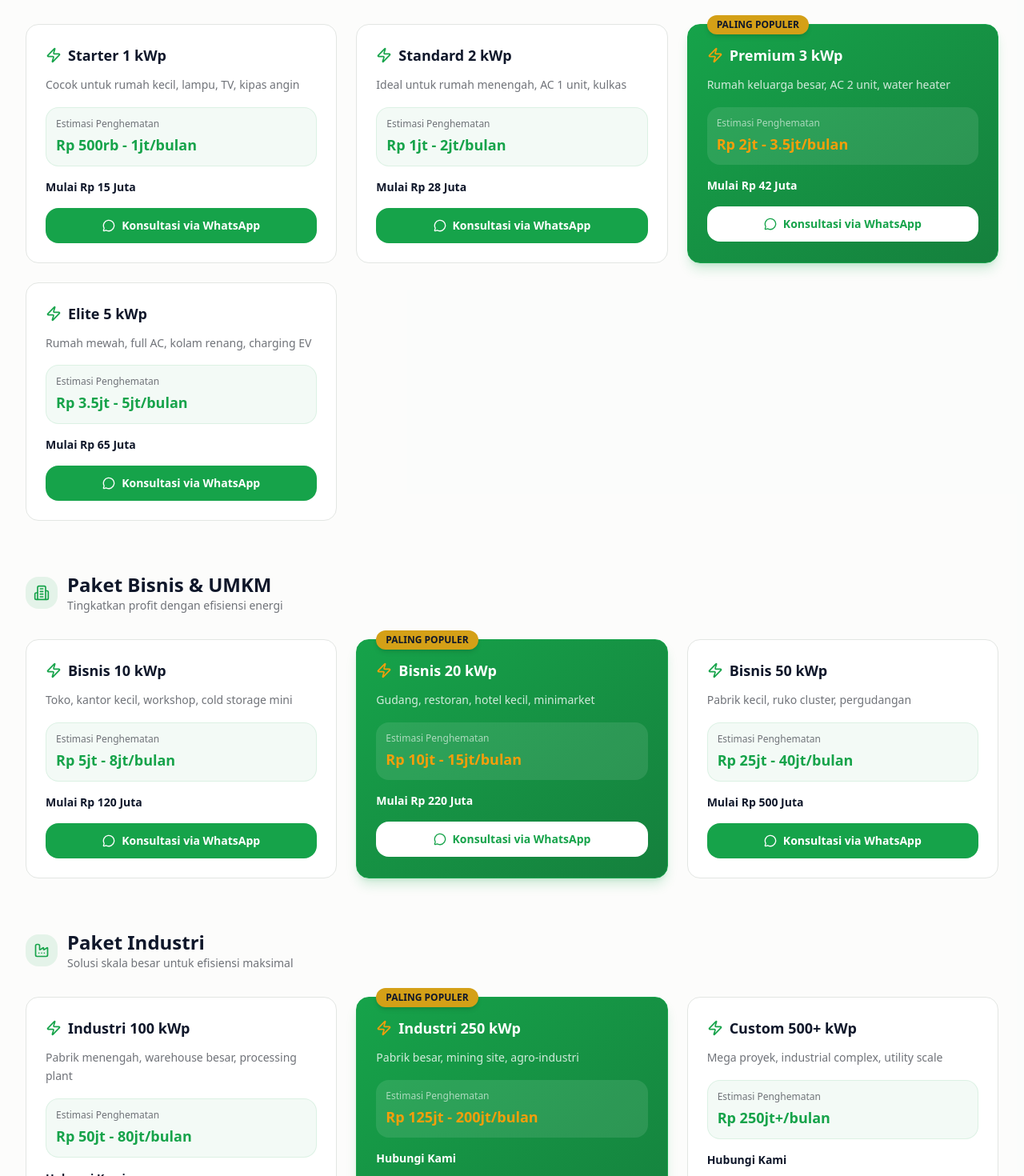
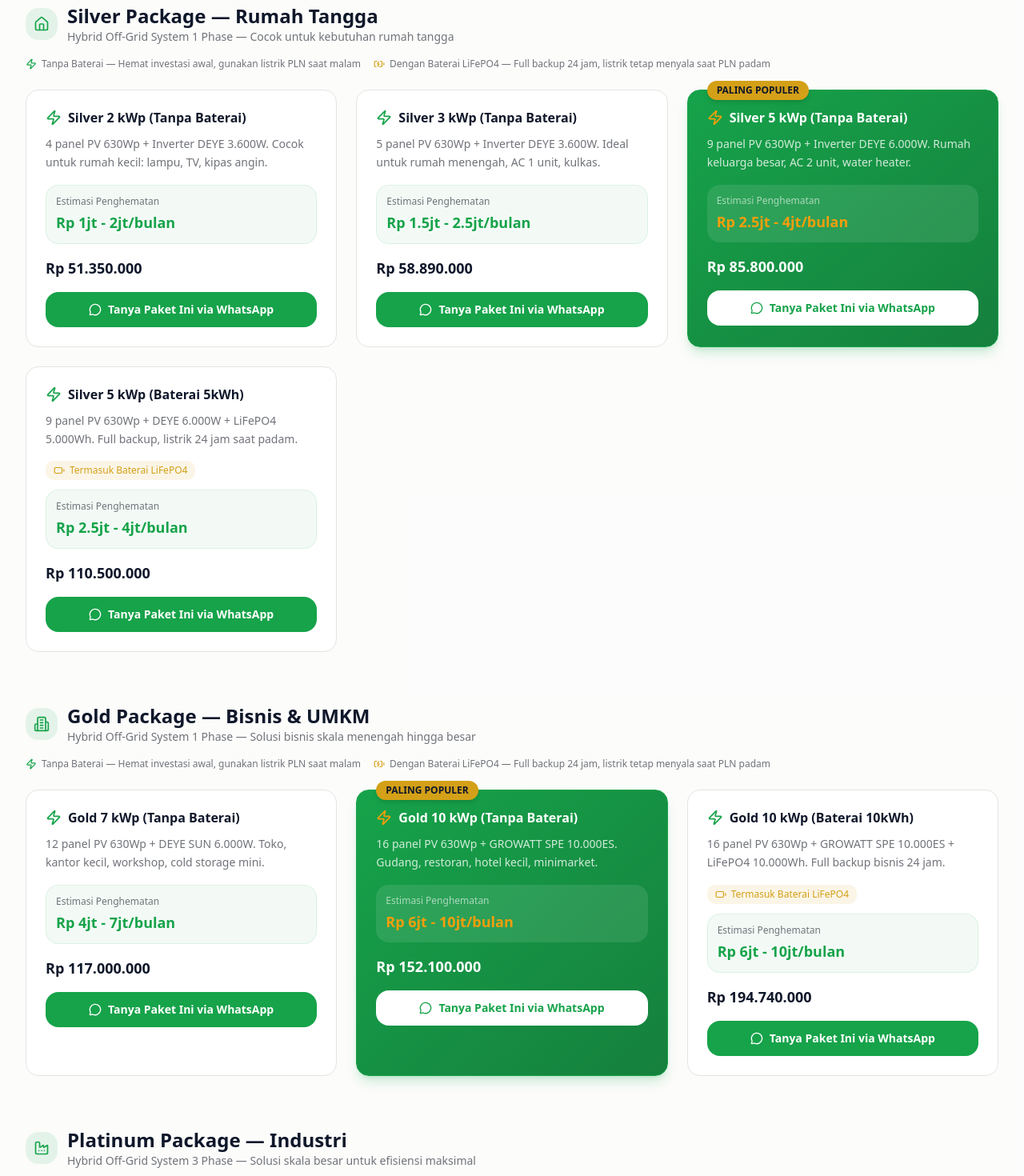
Before and after one commit to desvandi/jambisolarpanel, a Next.js app: page / in a window 1280 px wide. Shown: the part 2940-4410 px from the top of the page at 80% size. Built offline with nearby package versions, Linux system fonts and the light colour scheme.

Commit message:
0364b54e-a777-4ab1-bb27-f5dca8d17727

```diff
--- a/src/components/landing/ComparisonSection.tsx
+++ b/src/components/landing/ComparisonSection.tsx
@@ -5,7 +5,7 @@ import { useRef, useState } from "react";
 import { BarChart3, Zap, Battery, Plug } from "lucide-react";
 
 const WA_LINK =
-  "https://wa.me/6281328190707?text=Halo%20PT.%20Jaya%20Mandiri%20Smart%20Energy,%20saya%20tertarik%20konsultasi%20panel%20surya";
+  "https://wa.me/6281328190707?text=Halo%20PT.%20Jaya%20Mandiri%20Smart%20Energy,%20saya%20telah%20melihat%20perbandingan%20PLN%20vs%20Panel%20Surya%20di%20website%20anda%20dan%20ingin%20beralih%20ke%20panel%20surya";
 
 const comparisons = [
   {
--- a/src/components/landing/ExitIntentPopup.tsx
+++ b/src/components/landing/ExitIntentPopup.tsx
@@ -4,7 +4,7 @@ import { useState, useEffect, useCallback } from "react";
 import { X, MessageCircle, Gift } from "lucide-react";
 
 const WA_LINK =
-  "https://wa.me/6281328190707?text=Halo%20PT.%20Jaya%20Mandiri%20Smart%20Energy,%20saya%20tertarik%20promo%20konsultasi%20gratis%20panel%20surya";
+  "https://wa.me/6281328190707?text=Halo%20PT.%20Jaya%20Mandiri%20Smart%20Energy,%20saya%20tertarik%20dengan%20penawaran%20diskon%20spesial%20panel%20surya%20yang%20tampil%20di%20popup%20website%20anda";
 
 export function ExitIntentPopup() {
   const [show, setShow] = useState(false);
--- a/src/components/landing/FloatingButtons.tsx
+++ b/src/components/landing/FloatingButtons.tsx
@@ -4,7 +4,7 @@ import { useState, useEffect } from "react";
 import { ArrowUp, Phone, MessageCircle } from "lucide-react";
 
 const WA_LINK =
-  "https://wa.me/6281328190707?text=Halo%20PT.%20Jaya%20Mandiri%20Smart%20Energy,%20saya%20tertarik%20konsultasi%20panel%20surya";
+  "https://wa.me/6281328190707?text=Halo%20PT.%20Jaya%20Mandiri%20Smart%20Energy,%20saya%20tertarik%20konsultasi%20panel%20surya%20(melalui%20tombol%20WhatsApp%20mengambang)";
 
 export function FloatingButtons() {
   const [showScroll, setShowScroll] = useState(false);
@@ -57,7 +57,9 @@ export function FloatingButtons() {
 
         {/* Call Button */}
         <a
-          href="tel:+6281328190707"
+          href="https://wa.me/6281328190707?text=Halo%20PT.%20Jaya%20Mandiri%20Smart%20Energy,%20saya%20ingin%20menghubungi%20anda%20melalui%20tombol%20telepon%20di%20website"
+          target="_blank"
+          rel="noopener noreferrer"
           className="group flex items-center gap-3"
         >
           <span className="hidden sm:block px-4 py-2 bg-white dark:bg-navy text-navy dark:text-white text-sm font-semibold rounded-xl shadow-lg border border-border whitespace-nowrap opacity-0 group-hover:opacity-100 -translate-x-4 group-hover:translate-x-0 transition-all duration-300">
--- a/src/components/landing/Footer.tsx
+++ b/src/components/landing/Footer.tsx
@@ -3,30 +3,31 @@
 import { ThemeToggle } from "./ThemeToggle";
 import Image from "next/image";
 
-const WA_LINK =
-  "https://wa.me/6281328190707?text=Halo%20PT.%20Jaya%20Mandiri%20Smart%20Energy,%20saya%20tertarik%20konsultasi%20panel%20surya";
+function wa(text: string) {
+  return `https://wa.me/6281328190707?text=${encodeURIComponent(text)}`;
+}
 
-const footerLinks = {
+const footerLinks: Record<string, { label: string; msg: string }[]> = {
   Layanan: [
-    "PLTS Off-Grid",
-    "PLTS Hybrid",
-    "PLTS On-Grid",
-    "Solar Water Pump",
-    "Maintenance & Service",
+    { label: "PLTS Off-Grid", msg: "Halo PT. Jaya Mandiri Smart Energy, saya tertarik dengan layanan PLTS Off-Grid untuk area tanpa PLN" },
+    { label: "PLTS Hybrid", msg: "Halo PT. Jaya Mandiri Smart Energy, saya tertarik dengan layanan PLTS Hybrid (PLN + Solar + Baterai)" },
+    { label: "PLTS On-Grid", msg: "Halo PT. Jaya Mandiri Smart Energy, saya tertarik dengan layanan PLTS On-Grid (terhubung PLN)" },
+    { label: "Solar Water Pump", msg: "Halo PT. Jaya Mandiri Smart Energy, saya tertarik dengan Solar Water Pump / pompa air tenaga surya" },
+    { label: "Maintenance & Service", msg: "Halo PT. Jaya Mandiri Smart Energy, saya ingin mengetahui layanan maintenance dan service panel surya" },
   ],
   Solusi: [
-    "Rumah Tangga",
-    "Bisnis & UMKM",
-    "Perkebunan",
-    "Industri",
-    "Institusi",
+    { label: "Rumah Tangga", msg: "Halo PT. Jaya Mandiri Smart Energy, saya tertarik solusi panel surya untuk rumah tangga" },
+    { label: "Bisnis & UMKM", msg: "Halo PT. Jaya Mandiri Smart Energy, saya tertarik solusi panel surya untuk bisnis / UMKM" },
+    { label: "Perkebunan", msg: "Halo PT. Jaya Mandiri Smart Energy, saya tertarik solusi panel surya untuk perkebunan / kebun" },
+    { label: "Industri", msg: "Halo PT. Jaya Mandiri Smart Energy, saya tertarik solusi panel surya untuk industri" },
+    { label: "Institusi", msg: "Halo PT. Jaya Mandiri Smart Energy, saya tertarik solusi panel surya untuk institusi (sekolah, masjid, kantor desa)" },
   ],
   Perusahaan: [
-    "Tentang Kami",
-    "Portofolio",
-    "Testimoni",
-    "Karir",
-    "Kontak",
+    { label: "Tentang Kami", msg: "Halo PT. Jaya Mandiri Smart Energy, saya ingin mengetahui lebih lanjut tentang perusahaan anda" },
+    { label: "Portofolio", msg: "Halo PT. Jaya Mandiri Smart Energy, saya ingin melihat portofolio proyek yang sudah dikerjakan" },
+    { label: "Testimoni", msg: "Halo PT. Jaya Mandiri Smart Energy, saya ingin mengetahui testimoni dari pelanggan anda" },
+    { label: "Karir", msg: "Halo PT. Jaya Mandiri Smart Energy, saya ingin mengetahui karir / lowongan pekerjaan di perusahaan anda" },
+    { label: "Kontak & Alamat", msg: "Halo PT. Jaya Mandiri Smart Energy, saya ingin mengetahui alamat dan kontak anda" },
   ],
 };
 
@@ -63,7 +64,7 @@ export function Footer() {
             </p>
             <div className="flex gap-2">
               <a
-                href={WA_LINK}
+                href={wa("Halo PT. Jaya Mandiri Smart Energy, saya menghubungi dari WhatsApp di footer website")}
                 target="_blank"
                 rel="noopener noreferrer"
                 className="w-9 h-9 rounded-lg bg-white/10 hover:bg-solar flex items-center justify-center transition-colors"
@@ -100,12 +101,14 @@ export function Footer() {
               <h4 className="text-sm font-bold text-white mb-4">{title}</h4>
               <ul className="space-y-2.5">
                 {links.map((link) => (
-                  <li key={link}>
+                  <li key={link.label}>
                     <a
-                      href="#"
+                      href={wa(link.msg)}
+                      target="_blank"
+                      rel="noopener noreferrer"
                       className="text-sm text-white/50 hover:text-solar-light transition-colors"
                     >
-                      {link}
+                      {link.label}
                     </a>
                   </li>
                 ))}
@@ -122,13 +125,17 @@ export function Footer() {
           </p>
           <div className="flex items-center gap-4">
             <a
-              href="#"
+              href={wa("Halo PT. Jaya Mandiri Smart Energy, saya ingin mengetahui kebijakan privasi perusahaan anda")}
+              target="_blank"
+              rel="noopener noreferrer"
               className="text-xs text-white/40 hover:text-white/60 transition-colors"
             >
               Privacy Policy
             </a>
             <a
-              href="#"
+              href={wa("Halo PT. Jaya Mandiri Smart Energy, saya ingin mengetahui syarat dan ketentuan layanan anda")}
+              target="_blank"
+              rel="noopener noreferrer"
               className="text-xs text-white/40 hover:text-white/60 transition-colors"
             >
               Terms of Service
--- a/src/components/landing/HeroSection.tsx
+++ b/src/components/landing/HeroSection.tsx
@@ -4,8 +4,8 @@ import { useEffect, useRef, useState } from "react";
 import Image from "next/image";
 import { motion } from "framer-motion";
 
-const WA_LINK =
-  "https://wa.me/6281328190707?text=Halo%20PT.%20Jaya%20Mandiri%20Smart%20Energy,%20saya%20tertarik%20konsultasi%20panel%20surya";
+const WA_HERO =
+  "https://wa.me/6281328190707?text=Halo%20PT.%20Jaya%20Mandiri%20Smart%20Energy,%20saya%20tertarik%20konsultasi%20panel%20surya%20dari%20landing%20page%20anda";
 
 const features = [
   { icon: "📊", text: "Gratis Survei Area Tertentu" },
@@ -144,7 +144,7 @@ export function HeroSection() {
             className="flex flex-col sm:flex-row gap-4 mb-12"
           >
             <a
-              href={WA_LINK}
+              href={WA_HERO}
               target="_blank"
               rel="noopener noreferrer"
               onClick={() => {
@@ -160,7 +160,9 @@ export function HeroSection() {
               Chat WhatsApp Sekarang
             </a>
             <a
-              href="tel:+6281328190707"
+              href="https://wa.me/6281328190707?text=Halo%20PT.%20Jaya%20Mandiri%20Smart%20Energy,%20saya%20tertarik%20konsultasi%20panel%20surya%20(melalui%20tombol%20telepon%20di%20hero%20section)"
+              target="_blank"
+              rel="noopener noreferrer"
               className="inline-flex items-center justify-center gap-2 px-8 py-4 bg-white/10 hover:bg-white/20 backdrop-blur-sm text-white font-semibold text-lg rounded-full border border-white/20 transition-all duration-300 hover:scale-105"
             >
               <svg className="w-5 h-5" fill="none" stroke="currentColor" viewBox="0 0 24 24">
--- a/src/components/landing/LeadFormSection.tsx
+++ b/src/components/landing/LeadFormSection.tsx
@@ -4,7 +4,7 @@ import { motion, useInView } from "framer-motion";
 import { useRef, useState } from "react";
 import { Send, User, MapPin, Zap, Phone } from "lucide-react";
 
-const WA_LINK = "https://wa.me/6281328190707";
+const WA_LINK = "https://wa.me/6281328190707?text=Halo%20PT.%20Jaya%20Mandiri%20Smart%20Energy,%20saya%20mengisi%20form%20di%20website%20anda%20dan%20ingin%20konsultasi%20panel%20surya";
 
 export function LeadFormSection() {
   const ref = useRef(null);
--- a/src/components/landing/Navbar.tsx
+++ b/src/components/landing/Navbar.tsx
@@ -91,7 +91,7 @@ export function Navbar() {
 
             {/* CTA Desktop */}
             <a
-              href="https://wa.me/6281328190707?text=Halo%20PT.%20Jaya%20Mandiri%20Smart%20Energy,%20saya%20tertarik%20konsultasi%20panel%20surya"
+              href="https://wa.me/6281328190707?text=Halo%20PT.%20Jaya%20Mandiri%20Smart%20Energy,%20saya%20tertarik%20konsultasi%20gratis%20panel%20surya%20(melalui%20tombol%20Konsultasi%20Gratis%20di%20menu%20atas)"
               target="_blank"
               rel="noopener noreferrer"
               onClick={() => {
@@ -143,7 +143,7 @@ export function Navbar() {
               </a>
             ))}
             <a
-              href="https://wa.me/6281328190707?text=Halo%20PT.%20Jaya%20Mandiri%20Smart%20Energy,%20saya%20tertarik%20konsultasi%20panel%20surya"
+              href="https://wa.me/6281328190707?text=Halo%20PT.%20Jaya%20Mandiri%20Smart%20Energy,%20saya%20tertarik%20konsultasi%20gratis%20panel%20surya%20(melalui%20menu%20mobile)"
               target="_blank"
               rel="noopener noreferrer"
               className="flex items-center justify-center gap-2 px-4 py-3 mt-2 bg-solar text-white text-sm font-semibold rounded-xl"
--- a/src/components/landing/ProductSection.tsx
+++ b/src/components/landing/ProductSection.tsx
@@ -2,100 +2,111 @@
 
 import { motion, useInView } from "framer-motion";
 import { useRef } from "react";
-import { Home, Building2, Factory, Zap, MessageCircle } from "lucide-react";
+import { Home, Building2, Factory, Zap, MessageCircle, Battery, BatteryCharging } from "lucide-react";
 
-const WA_LINK =
-  "https://wa.me/6281328190707?text=Halo%20PT.%20Jaya%20Mandiri%20Smart%20Energy,%20saya%20tertarik%20konsultasi%20panel%20surya";
+function waLink(pkg: string) {
+  return `https://wa.me/6281328190707?text=Halo%20PT.%20Jaya%20Mandiri%20Smart%20Energy,%20saya%20tertarik%20dengan%20paket%20${encodeURIComponent(pkg)}`;
+}
 
 const categories = [
   {
     icon: Home,
-    title: "Paket Rumah Tangga",
-    tagline: "Solusi hemat untuk keluarga Indonesia",
+    title: "Silver Package — Rumah Tangga",
+    tagline: "Hybrid Off-Grid System 1 Phase — Cocok untuk kebutuhan rumah tangga",
     products: [
       {
-        name: "Starter 1 kWp",
-        desc: "Cocok untuk rumah kecil, lampu, TV, kipas angin",
-        savings: "Rp 500rb - 1jt/bulan",
-        price: "Mulai Rp 15 Juta",
+        name: "Silver 2 kWp (Tanpa Baterai)",
+        desc: "4 panel PV 630Wp + Inverter DEYE 3.600W. Cocok untuk rumah kecil: lampu, TV, kipas angin.",
+        savings: "Rp 1jt - 2jt/bulan",
+        price: "Rp 51.350.000",
         popular: false,
+        battery: false,
       },
       {
-        name: "Standard 2 kWp",
-        desc: "Ideal untuk rumah menengah, AC 1 unit, kulkas",
-        savings: "Rp 1jt - 2jt/bulan",
-        price: "Mulai Rp 28 Juta",
+        name: "Silver 3 kWp (Tanpa Baterai)",
+        desc: "5 panel PV 630Wp + Inverter DEYE 3.600W. Ideal untuk rumah menengah, AC 1 unit, kulkas.",
+        savings: "Rp 1.5jt - 2.5jt/bulan",
+        price: "Rp 58.890.000",
         popular: false,
+        battery: false,
       },
       {
-        name: "Premium 3 kWp",
-        desc: "Rumah keluarga besar, AC 2 unit, water heater",
-        savings: "Rp 2jt - 3.5jt/bulan",
-        price: "Mulai Rp 42 Juta",
+        name: "Silver 5 kWp (Tanpa Baterai)",
+        desc: "9 panel PV 630Wp + Inverter DEYE 6.000W. Rumah keluarga besar, AC 2 unit, water heater.",
+        savings: "Rp 2.5jt - 4jt/bulan",
+        price: "Rp 85.800.000",
         popular: true,
+        battery: false,
       },
       {
-        name: "Elite 5 kWp",
-        desc: "Rumah mewah, full AC, kolam renang, charging EV",
-        savings: "Rp 3.5jt - 5jt/bulan",
-        price: "Mulai Rp 65 Juta",
+        name: "Silver 5 kWp (Baterai 5kWh)",
+        desc: "9 panel PV 630Wp + DEYE 6.000W + LiFePO4 5.000Wh. Full backup, listrik 24 jam saat padam.",
+        savings: "Rp 2.5jt - 4jt/bulan",
+        price: "Rp 110.500.000",
         popular: false,
+        battery: true,
       },
     ],
   },
   {
     icon: Building2,
-    title: "Paket Bisnis & UMKM",
-    tagline: "Tingkatkan profit dengan efisiensi energi",
+    title: "Gold Package — Bisnis & UMKM",
+    tagline: "Hybrid Off-Grid System 1 Phase — Solusi bisnis skala menengah hingga besar",
     products: [
       {
-        name: "Bisnis 10 kWp",
-        desc: "Toko, kantor kecil, workshop, cold storage mini",
-        savings: "Rp 5jt - 8jt/bulan",
-        price: "Mulai Rp 120 Juta",
+        name: "Gold 7 kWp (Tanpa Baterai)",
+        desc: "12 panel PV 630Wp + DEYE SUN 6.000W. Toko, kantor kecil, workshop, cold storage mini.",
+        savings: "Rp 4jt - 7jt/bulan",
+        price: "Rp 117.000.000",
         popular: false,
+        battery: false,
       },
       {
-        name: "Bisnis 20 kWp",
-        desc: "Gudang, restoran, hotel kecil, minimarket",
-        savings: "Rp 10jt - 15jt/bulan",
-        price: "Mulai Rp 220 Juta",
+        name: "Gold 10 kWp (Tanpa Baterai)",
+        desc: "16 panel PV 630Wp + GROWATT SPE 10.000ES. Gudang, restoran, hotel kecil, minimarket.",
+        savings: "Rp 6jt - 10jt/bulan",
+        price: "Rp 152.100.000",
         popular: true,
+        battery: false,
       },
       {
-        name: "Bisnis 50 kWp",
-        desc: "Pabrik kecil, ruko cluster, pergudangan",
-        savings: "Rp 25jt - 40jt/bulan",
-        price: "Mulai Rp 500 Juta",
+        name: "Gold 10 kWp (Baterai 10kWh)",
+        desc: "16 panel PV 630Wp + GROWATT SPE 10.000ES + LiFePO4 10.000Wh. Full backup bisnis 24 jam.",
+        savings: "Rp 6jt - 10jt/bulan",
+        price: "Rp 194.740.000",
         popular: false,
+        battery: true,
       },
     ],
   },
   {
     icon: Factory,
-    title: "Paket Industri",
-    tagline: "Solusi skala besar untuk efisiensi maksimal",
+    title: "Platinum Package — Industri",
+    tagline: "Hybrid Off-Grid System 3 Phase — Solusi skala besar untuk efisiensi maksimal",
     products: [
       {
-        name: "Industri 100 kWp",
-        desc: "Pabrik menengah, warehouse besar, processing plant",
-        savings: "Rp 50jt - 80jt/bulan",
-        price: "Hubungi Kami",
+        name: "Platinum 12 kWp (Baterai 10kWh)",
+        desc: "20 panel PV 630Wp + DEYE SUN 10.000W + LiFePO4 10.000Wh. Pabrik menengah, processing plant.",
+        savings: "Rp 8jt - 14jt/bulan",
+        price: "Rp 252.850.000",
         popular: false,
+        battery: true,
       },
       {
-        name: "Industri 250 kWp",
-        desc: "Pabrik besar, mining site, agro-industri",
-        savings: "Rp 125jt - 200jt/bulan",
-        price: "Hubungi Kami",
+        name: "Platinum 18 kWp (Baterai 15kWh)",
+        desc: "30 panel PV 630Wp + DEYE SUN 15.000W + LiFePO4 15.000Wh. Pabrik besar, agro-industri.",
+        savings: "Rp 12jt - 22jt/bulan",
+        price: "Rp 341.900.000",
         popular: true,
+        battery: true,
       },
       {
-        name: "Custom 500+ kWp",
-        desc: "Mega proyek, industrial complex, utility scale",
-        savings: "Rp 250jt+/bulan",
-        price: "Hubungi Kami",
+        name: "Platinum 20 kWp (Baterai 20kWh)",
+        desc: "33 panel PV 630Wp + DEYE SUN 20.000W + LiFePO4 20.000Wh. Mega proyek, industrial complex.",
+        savings: "Rp 14jt - 25jt/bulan",
+        price: "Rp 421.460.000",
         popular: false,
+        battery: true,
       },
     ],
   },
@@ -123,9 +134,10 @@ export function ProductSection() {
             <span className="gradient-text">Sesuai Kebutuhan</span> Anda
           </h2>
           <p className="text-lg text-muted-foreground leading-relaxed">
-            Kami menyediakan berbagai paket instalasi PLTS yang dirancang khusus
-            untuk setiap segmen. Semua paket termasuk survei, desain, instalasi,
-            dan garansi resmi.
+            Kami menyediakan berbagai paket instalasi PLTS Hybrid Off-Grid yang
+            dirancang khusus untuk setiap segmen. Tersedia opsi tanpa baterai
+            (hemat investasi) maupun dengan baterai LiFePO4 (full backup 24 jam).
+            Semua paket termasuk survei, desain, instalasi, dan garansi resmi.
           </p>
         </motion.div>
 
@@ -138,7 +150,7 @@ export function ProductSection() {
             transition={{ duration: 0.5, delay: catIdx * 0.15 }}
             className="mb-16 last:mb-0"
           >
-            <div className="flex items-center gap-3 mb-8">
+            <div className="flex items-center gap-3 mb-4">
               <div className="w-10 h-10 rounded-xl bg-solar/10 flex items-center justify-center">
                 <cat.icon className="w-5 h-5 text-solar" />
               </div>
@@ -150,8 +162,20 @@ export function ProductSection() {
               </div>
             </div>
 
+            {/* Battery Legend */}
+            <div className="flex flex-wrap gap-4 mb-6">
+              <span className="inline-flex items-center gap-1.5 text-xs text-muted-foreground">
+                <Zap className="w-3.5 h-3.5 text-solar" />
+                Tanpa Baterai — Hemat investasi awal, gunakan listrik PLN saat malam
+              </span>
+              <span className="inline-flex items-center gap-1.5 text-xs text-muted-foreground">
+                <BatteryCharging className="w-3.5 h-3.5 text-gold" />
+                Dengan Baterai LiFePO4 — Full backup 24 jam, listrik tetap menyala saat PLN padam
+              </span>
+            </div>
+
             <div className="grid grid-cols-1 sm:grid-cols-2 lg:grid-cols-3 gap-6">
-              {cat.products.map((product, i) => (
+              {cat.products.map((product) => (
                 <div
                   key={product.name}
                   className={`relative p-6 rounded-2xl border transition-all duration-300 hover:shadow-xl hover:-translate-y-1 ${
@@ -173,7 +197,7 @@ export function ProductSection() {
                       }`}
                     />
                     <h4
-                      className={`text-lg font-bold ${
+                      className={`text-base font-bold leading-tight ${
                         product.popular ? "text-white" : "text-navy dark:text-white"
                       }`}
                     >
@@ -190,6 +214,17 @@ export function ProductSection() {
                   >
                     {product.desc}
                   </p>
+
+                  {product.battery && (
+                    <span className={`inline-flex items-center gap-1.5 px-2.5 py-1 rounded-md text-xs font-medium mb-3 ${
+                      product.popular
+                        ? "bg-white/10 text-gold-light"
+                        : "bg-gold/10 text-gold"
+                    }`}>
+                      <Battery className="w-3.5 h-3.5" />
+                      Termasuk Baterai LiFePO4
+                    </span>
+                  )}
 
                   <div
                     className={`p-3 rounded-xl mb-4 ${
@@ -215,7 +250,7 @@ export function ProductSection() {
                   </div>
 
                   <p
-                    className={`text-sm font-semibold mb-4 ${
+                    className={`text-lg font-extrabold mb-4 ${
                       product.popular ? "text-white" : "text-navy dark:text-white"
                     }`}
                   >
@@ -223,9 +258,14 @@ export function ProductSection() {
                   </p>
 
                   <a
-                    href={WA_LINK}
+                    href={waLink(product.name)}
                     target="_blank"
                     rel="noopener noreferrer"
+                    onClick={() => {
+                      if (typeof window !== "undefined" && (window as Record<string, unknown>).fbq) {
+                        (window as Record<string, (...args: unknown[]) => void>).fbq!('track', 'Lead');
+                      }
+                    }}
                     className={`flex items-center justify-center gap-2 w-full py-3 rounded-xl font-semibold text-sm transition-all duration-300 ${
                       product.popular
                         ? "bg-white text-solar hover:bg-white/90 hover:shadow-lg"
@@ -233,7 +273,7 @@ export function ProductSection() {
                     }`}
                   >
                     <MessageCircle className="w-4 h-4" />
-                    Konsultasi via WhatsApp
+                    Tanya Paket Ini via WhatsApp
                   </a>
                 </div>
               ))}
@@ -249,11 +289,11 @@ export function ProductSection() {
           className="text-center mt-12"
         >
           <p className="text-muted-foreground mb-4">
-            Butuh paket custom yang tidak tercantum? Kami siap merancang solusi
-            sesuai kebutuhan spesifik Anda.
+            Butuh paket custom di luar daftar di atas? Kapasitas 1 kWp hingga
+            500+ kWp. Kami siap merancang solusi sesuai kebutuhan spesifik Anda.
           </p>
           <a
-            href={WA_LINK}
+            href="https://wa.me/6281328190707?text=Halo%20PT.%20Jaya%20Mandiri%20Smart%20Energy,%20saya%20ingin%20request%20custom%20proposal%20paket%20panel%20surya"
             target="_blank"
             rel="noopener noreferrer"
             className="inline-flex items-center gap-2 px-8 py-4 bg-navy dark:bg-white text-white dark:text-navy font-bold rounded-full hover:shadow-xl transition-all duration-300 hover:scale-105"
--- a/src/components/landing/SavingsCalculator.tsx
+++ b/src/components/landing/SavingsCalculator.tsx
@@ -5,7 +5,7 @@ import { useRef, useState } from "react";
 import { Calculator, TrendingDown, MessageCircle } from "lucide-react";
 
 const WA_LINK =
-  "https://wa.me/6281328190707?text=Halo%20PT.%20Jaya%20Mandiri%20Smart%20Energy,%20saya%20tertarik%20konsultasi%20panel%20surya";
+  "https://wa.me/6281328190707?text=Halo%20PT.%20Jaya%20Mandiri%20Smart%20Energy,%20saya%20sudah%20menghitung%20estimasi%20penghematan%20di%20kalkulator%20website%20anda%20dan%20tertarik%20untuk%20konsultasi%20lebih%20lanjut";
 
 const billPresets = [
   { label: "Rp 500rb", value: 500000 },
--- a/src/components/landing/UrgencySection.tsx
+++ b/src/components/landing/UrgencySection.tsx
@@ -5,7 +5,7 @@ import { useRef, useEffect, useState } from "react";
 import { Clock, Gift, MessageCircle, ArrowRight } from "lucide-react";
 
 const WA_LINK =
-  "https://wa.me/6281328190707?text=Halo%20PT.%20Jaya%20Mandiri%20Smart%20Energy,%20saya%20tertarik%20promo%20konsultasi%20gratis%20panel%20surya";
+  "https://wa.me/6281328190707?text=Halo%20PT.%20Jaya%20Mandiri%20Smart%20Energy,%20saya%20ingin%20mengklaim%20penawaran%20gratis%20konsultasi%20dan%20desain%20awal%20panel%20surya%20bulan%20ini";
 
 function CountdownTimer() {
   const [timeLeft, setTimeLeft] = useState({
```
Also changed, not shown: upload/IMG-20260515-WA0037.jpg (added).
